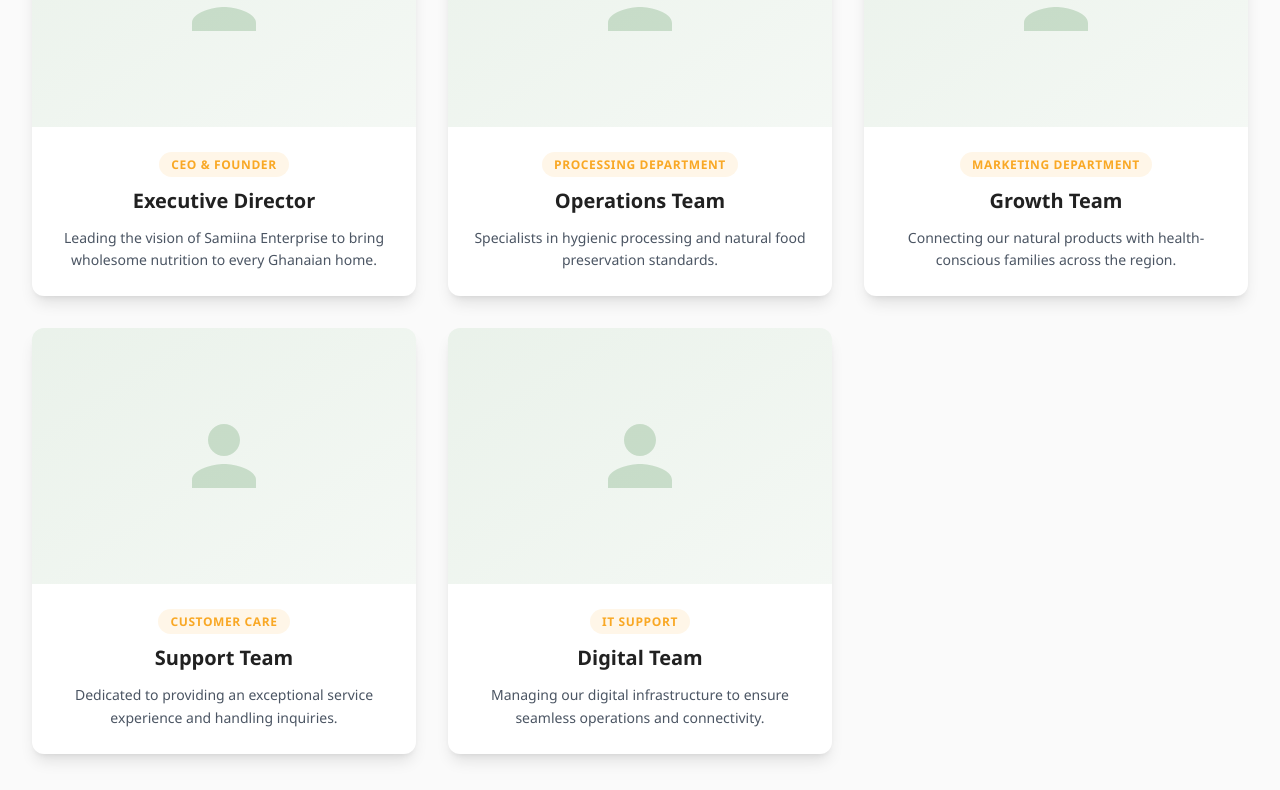
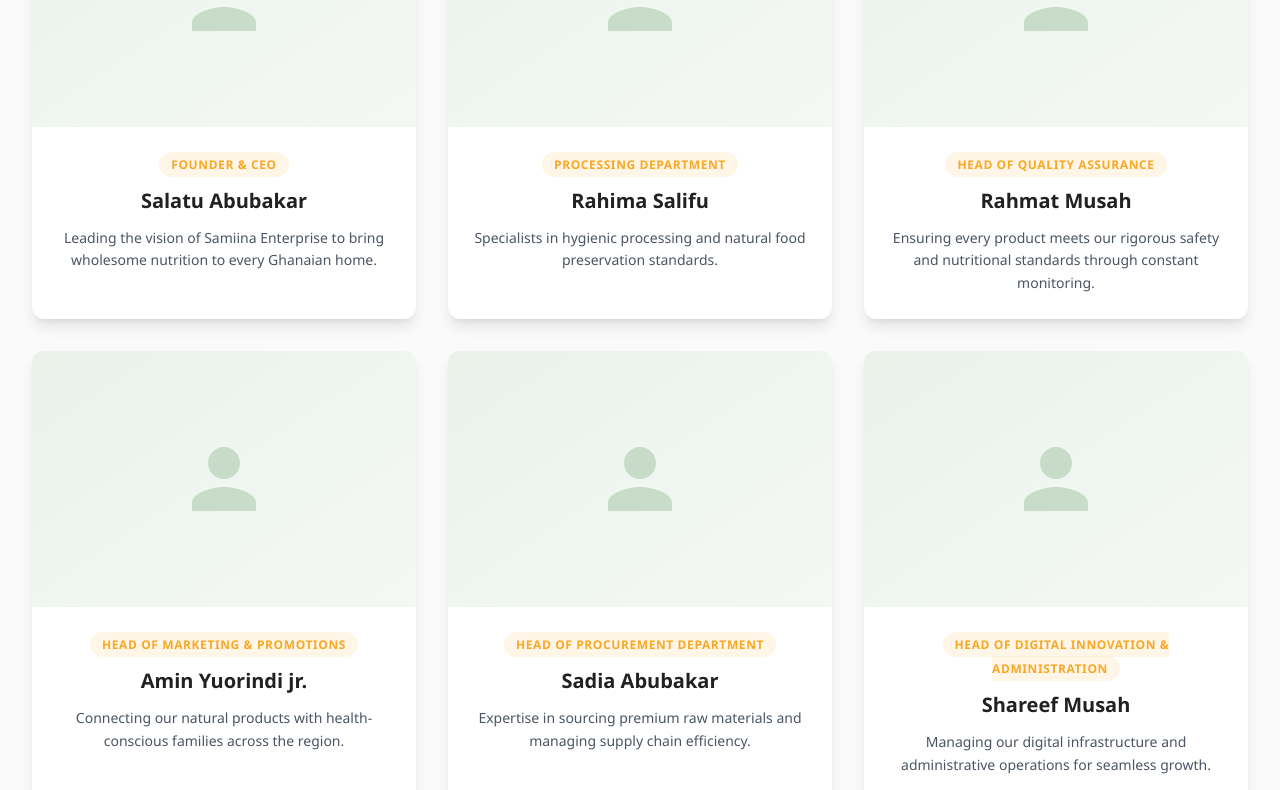
Before and after one commit to shareefmusah/Samina-Enterprise, a React (Vite) app: page /about in a window 1280 px wide. Shown: the part 3425-4215 px from the top of the page. Built offline with nearby package versions, Linux system fonts and the light colour scheme.

Commit message:
Update prices, team members, and routing config

```diff
--- a/src/components/Footer.jsx
+++ b/src/components/Footer.jsx
@@ -55,7 +55,10 @@ export default function Footer() {
                 <PhoneIcon />
                 <div>
                   <p className="font-semibold">Phone</p>
-                  <p>+233 24 6828 4621</p>
+                  <div className="flex flex-col">
+                    <p>+233 244 117 0600</p>
+                    <p>+233 241 170 400</p>
+                  </div>
                 </div>
               </div>
               <div className="flex items-start space-x-3 hover:text-secondary transition-colors">
@@ -94,7 +97,7 @@ export default function Footer() {
                 <InstagramIcon />
               </a>
               <a
-                href="https://wa.me/2332468284621"
+                href="https://wa.me/2332441170600"
                 target="_blank"
                 rel="noopener noreferrer"
                 className="p-2 rounded-lg bg-gray-700 hover:bg-secondary transition-colors"
@@ -123,8 +126,8 @@ export default function Footer() {
         {/* Divider */}
         <div className="border-t border-gray-700 py-8">
           <div className="text-center text-gray-400 text-sm">
-            <p>&copy; {currentYear} Samiina Enterprise. All rights reserved.</p>
-            <p className="mt-2">Crafted with care for healthy living</p>
+            <p>&copy; {currentYear} Samiina Enterprise. All rights reserved. Developed by Shareef Technologies</p>
+            <p className="mt-2">Crafted with care for healthy living and digital excellence.</p>
           </div>
         </div>
       </div>
--- a/src/components/Icons.jsx
+++ b/src/components/Icons.jsx
@@ -77,7 +77,7 @@ export const InstagramIcon = () => (
 
 export const TikTokIcon = () => (
   <svg className="w-6 h-6" fill="currentColor" viewBox="0 0 24 24">
-    <path d="M19.321 5.562a5.122 5.122 0 01-2.003-2.038A5.159 5.159 0 0015.118 2c-.865 0-1.698.223-2.418.629a5.087 5.087 0 00-3.566 4.872v7.36a4.148 4.148 0 01-2.391-3.842c-2.265 1.54-3.762 4.146-3.762 7.143 0 4.632 3.747 8.379 8.379 8.379 4.632 0 8.379-3.747 8.379-8.379 0-3.996-2.794-7.34-6.528-8.158v-3.802a8.347 8.347 0 005.712 2.259v-3.9z"/>
+    <path d="M12.525.02c1.31-.02 2.61-.01 3.91-.02.08 1.53.63 3.09 1.75 4.17 1.12 1.11 2.7 1.62 4.24 1.79v4.03c-1.44-.06-2.89-.35-4.2-.97-.57-.26-1.1-.59-1.62-.93-.01 2.92.01 5.84-.02 8.75-.08 1.4-.54 2.79-1.35 3.94-1.31 1.92-3.58 3.17-5.91 3.21-1.43.08-2.86-.31-4.08-1.03-2.02-1.19-3.44-3.37-3.65-5.71-.02-.5-.03-1-.01-1.49.18-1.9 1.12-3.72 2.58-4.96 1.66-1.44 3.98-2.13 6.15-1.72.02 1.48-.04 2.96-.04 4.44-.9-.32-1.98-.23-2.81.36-.67.48-1.07 1.28-1.12 2.1-.02.47-.01.95.12 1.4.35 1.16 1.5 2.1 2.72 2.14 1.05.04 2.1-.4 2.72-1.25.44-.6.61-1.35.61-2.09.02-6.52.01-13.04.02-19.56z" />
   </svg>
 )
 
--- a/src/pages/About.jsx
+++ b/src/pages/About.jsx
@@ -26,34 +26,40 @@ const VALUES = [
 
 const TEAM_MEMBERS = [
   {
-    name: 'Executive Director',
-    role: 'CEO & Founder',
+    name: 'Salatu Abubakar',
+    role: 'Founder & CEO',
     image: null, // Replace with path like '/team/ceo.jpg'
     description: 'Leading the vision of Samiina Enterprise to bring wholesome nutrition to every Ghanaian home.',
   },
   {
-    name: 'Operations Team',
+    name: 'Rahima Salifu',
     role: 'Processing Department',
     image: null,
     description: 'Specialists in hygienic processing and natural food preservation standards.',
   },
   {
-    name: 'Growth Team',
-    role: 'Marketing Department',
+    name: 'Rahmat Musah',
+    role: 'Head of Quality Assurance',
+    image: null,
+    description: 'Ensuring every product meets our rigorous safety and nutritional standards through constant monitoring.',
+  },
+  {
+    name: 'Amin Yuorindi jr.',
+    role: 'Head of Marketing & Promotions',
     image: null,
     description: 'Connecting our natural products with health-conscious families across the region.',
   },
   {
-    name: 'Support Team',
-    role: 'Customer Care',
+    name: 'Sadia Abubakar',
+    role: 'Head of Procurement Department',
     image: null,
-    description: 'Dedicated to providing an exceptional service experience and handling inquiries.',
+    description: 'Expertise in sourcing premium raw materials and managing supply chain efficiency.',
   },
   {
-    name: 'Digital Team',
-    role: 'IT Support',
+    name: 'Shareef Musah',
+    role: 'Head of Digital Innovation & Administration',
     image: null,
-    description: 'Managing our digital infrastructure to ensure seamless operations and connectivity.',
+    description: 'Managing our digital infrastructure and administrative operations for seamless growth.',
   },
 ]
 
@@ -132,7 +138,7 @@ export default function About() {
             <div className="animate-fade-in-left">
               <h2 className="text-4xl font-bold mb-6 text-dark dark:text-white">Our Vision</h2>
               <p className="text-lg text-gray-700 dark:text-gray-300 leading-relaxed">
-                To become West Africa\&apos;s most trusted brand for naturally processed foods, recognized for our unwavering commitment to quality, sustainability, and customer satisfaction.
+                To become West Africa's most trusted brand for naturally processed foods, recognized for our unwavering commitment to quality, sustainability, and customer satisfaction.
               </p>
               <p className="text-lg text-gray-700 dark:text-gray-300 mt-6 leading-relaxed">
                 We envision a future where every Ghanaian family has access to affordable, nutritious, and delicious processed foods that support their health and wellbeing. We aim to expand our reach beyond Ghana while maintaining our core values and commitment to local sourcing.
--- a/src/pages/Contact.jsx
+++ b/src/pages/Contact.jsx
@@ -105,12 +105,20 @@ export default function Contact() {
               </div>
               <h3 className="text-xl font-bold text-dark dark:text-white mb-2">Call Us</h3>
               <p className="text-gray-600 dark:text-gray-400 mb-2">Speak with our team</p>
+              <div className="flex flex-col gap-1">
                 <a
-                href="tel:+2332468284621"
+                  href="tel:+2332441170600"
                   className="text-primary font-bold hover:text-secondary transition-colors"
                 >
-                +233 24 6828 4621
+                  +233 244 117 0600
                 </a>
+                <a
+                  href="tel:+233241170400"
+                  className="text-primary font-bold hover:text-secondary transition-colors"
+                >
+                  +233 241 170 400
+                </a>
+              </div>
             </div>
 
             {/* WhatsApp */}
@@ -120,14 +128,24 @@ export default function Contact() {
               </div>
               <h3 className="text-xl font-bold text-dark dark:text-white mb-2">WhatsApp</h3>
               <p className="text-gray-600 dark:text-gray-400 mb-2">Quick messaging</p>
+              <div className="flex flex-col gap-1">
                 <a
-                href="https://wa.me/2332468284621"
+                  href="https://wa.me/2332441170600"
                   target="_blank"
                   rel="noopener noreferrer"
                   className="text-primary font-bold hover:text-secondary transition-colors"
                 >
-                +233 24 6828 4621
+                  +233 244 117 0600
                 </a>
+                <a
+                  href="https://wa.me/233241170400"
+                  target="_blank"
+                  rel="noopener noreferrer"
+                  className="text-primary font-bold hover:text-secondary transition-colors"
+                >
+                  +233 241 170 400
+                </a>
+              </div>
             </div>
 
             {/* Email */}
--- a/src/pages/Home.jsx
+++ b/src/pages/Home.jsx
@@ -7,7 +7,7 @@ const FEATURED_PRODUCTS = [
     id: 1,
     name: 'Dawadawa Beverage',
     description: 'Traditional Ghanaian nutritional beverage made from fermented locust beans',
-    price: '30',
+    price: '35',
     category: 'Beverages',
     image: '/samina1.jpg'
   },
@@ -15,7 +15,7 @@ const FEATURED_PRODUCTS = [
     id: 2,
     name: 'Natural Spices',
     description: 'A blend of natural spices sourced from Ghanaian farmers, perfect for enhancing the flavor of your dishes',
-    price: '40',
+    price: '25',
     category: 'Cereals',
     image: '/samina2.jpg'
   },
@@ -23,7 +23,7 @@ const FEATURED_PRODUCTS = [
     id: 3,
     name: 'native honey',
     description: 'Premium quality honey sourced from local Ghanaian beekeepers, rich in flavor and nutrients',
-    price: '45',
+    price: '75',
     category: 'Nuts',
     image: '/samina3.jpg'
   },
@@ -39,7 +39,7 @@ const FEATURED_PRODUCTS = [
     id: 5,
     name: 'Dawadawa Beverage',
     description: 'Traditional Ghanaian nutritional beverage made from fermented locust beans',
-    price: '38',
+    price: '35',
     category: 'Beverages',
     image: '/samina5.jpg'
   },
@@ -47,7 +47,7 @@ const FEATURED_PRODUCTS = [
     id: 6,
     name: 'Hausa Koko Flour',
     description: 'Spicy millet flour (CerealPlus) for a perfect morning breakfast',
-    price: '36',
+    price: '30',
     category: 'Cereals',
     image: '/samina9.jpg'
   },
@@ -113,7 +113,7 @@ export default function Home() {
   const handleShare = (product) => {
     if (navigator.share) {
       navigator.share({
-      title: `Samiina Enterprise - ${product.name}`,
+        title: `Samiina Enterprise - ${product.name}`,
         text: product.description,
         url: window.location.href,
       }).catch(() => {})
@@ -231,7 +231,7 @@ export default function Home() {
                   <div className="flex justify-between items-center">
                     <span className="text-2xl font-bold text-secondary">GHS {product.price}</span>
                     <a
-                      href={`https://wa.me/2332468284621?text=Hello Samiina Marketing Team, I'm interested in ordering the ${product.name}.`}
+                      href={`https://wa.me/2332441170600?text=Hello Samiina Marketing Team, I'm interested in ordering the ${product.name}.`}
                       target="_blank"
                       rel="noopener noreferrer"
                       onClick={(e) => e.stopPropagation()}
@@ -302,7 +302,7 @@ export default function Home() {
 
               <div className="flex flex-col sm:flex-row gap-4">
                 <a
-                  href={`https://wa.me/2332468284621?text=Hello Samiina Marketing Team, I'm interested in ordering the ${selectedProduct.name}.`}
+                  href={`https://wa.me/2332441170600?text=Hello Samiina Marketing Team, I'm interested in ordering the ${selectedProduct.name}.`}
                   target="_blank"
                   rel="noopener noreferrer"
                   className="flex-1 bg-primary text-white text-center font-bold py-4 rounded-xl hover:bg-secondary transition-all transform hover:scale-[1.02] shadow-lg flex items-center justify-center animate-pulse"
```
Also changed, not shown: src/pages/Inventory.jsx (+12 -12 lines), vercel.json (added), 1 other file (tests, documents, lock files or other folders). Lines whose indentation alone changed are shown as unchanged.
